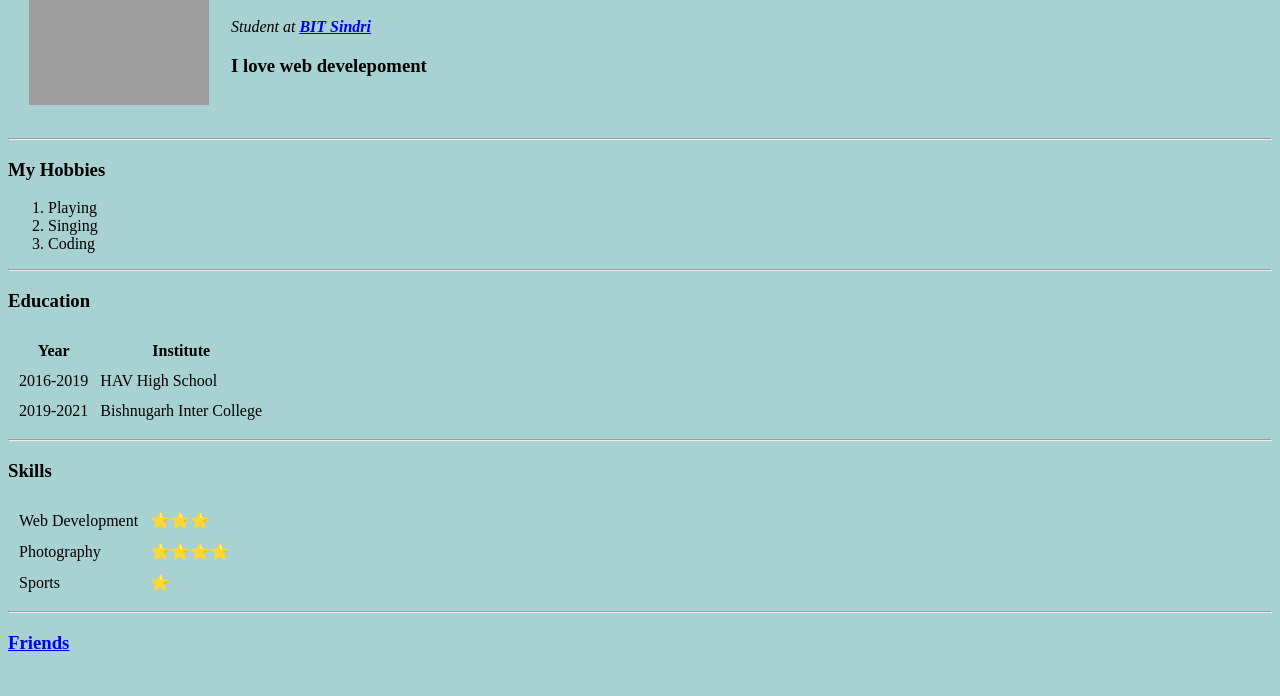
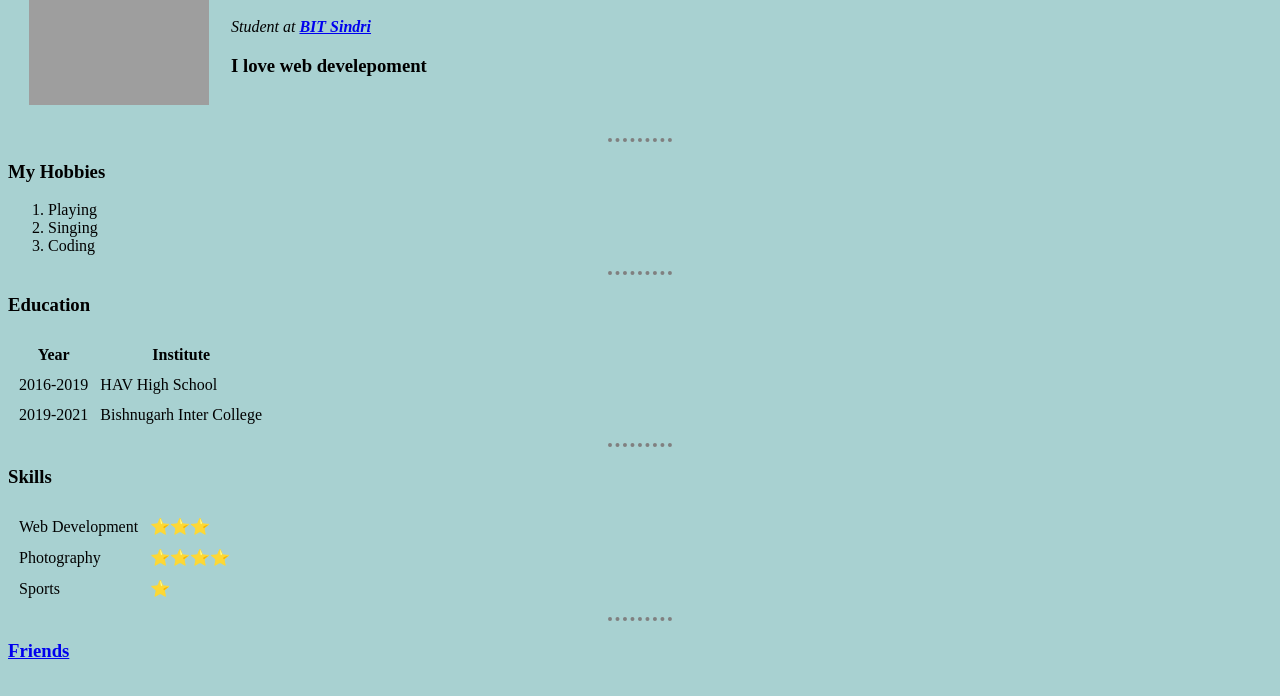
Before and after one commit to yugbit2021/W-D, a plain HTML site: page index.html in a window 1280 px wide. Shown: the part 104-800 px from the top of the page. Drawn offline with Linux system fonts and the light colour scheme; grey boxes are pictures that could not be loaded.

Commit message:
Internal-css

```diff
--- a/index.html
+++ b/index.html
@@ -7,6 +7,18 @@
     <style>
         body {
             background-color: #A8D1D1;
+        }
+        hr {
+
+            border-style: none ;
+            border-top-style: dotted;
+            border-color: gray;
+            border-width: 4px;
+
+            width: 5%;
+        }
+        img {
+            height: 180px;
         }
     </style>
 </head>
```
